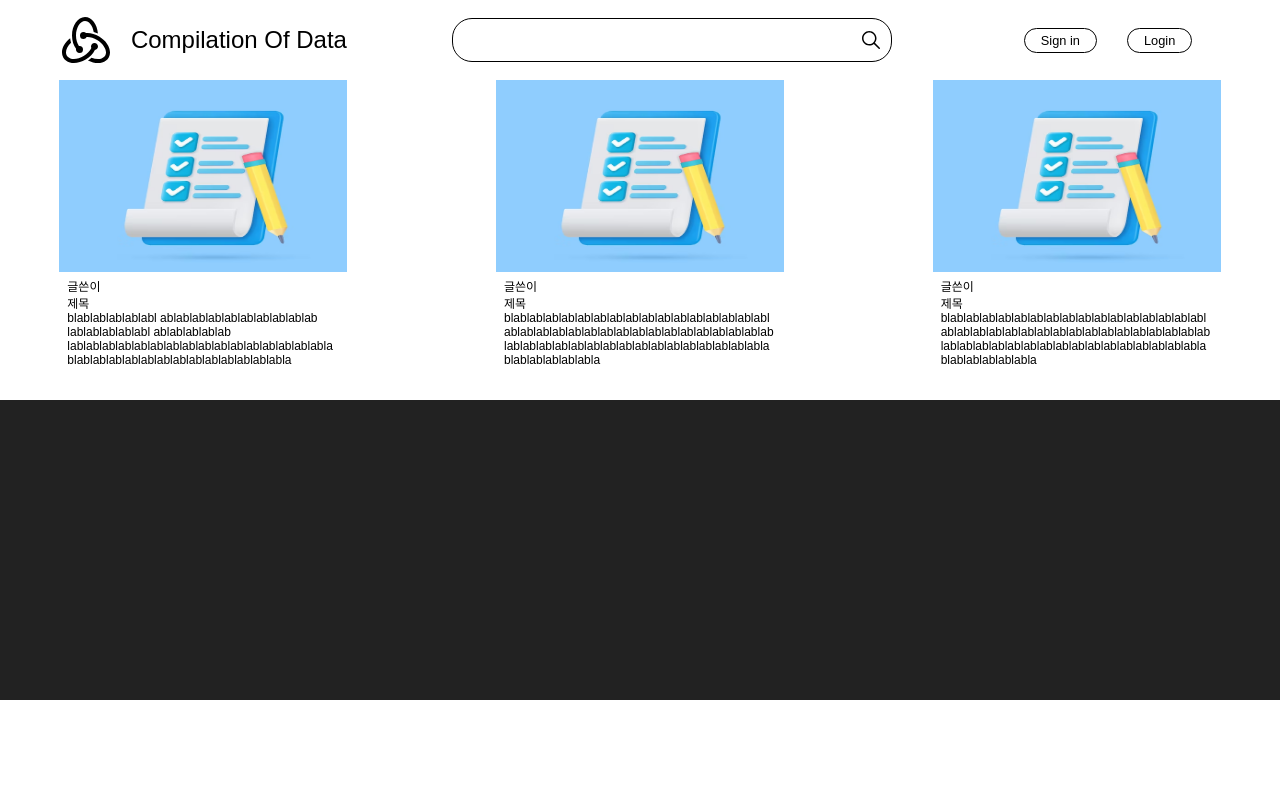
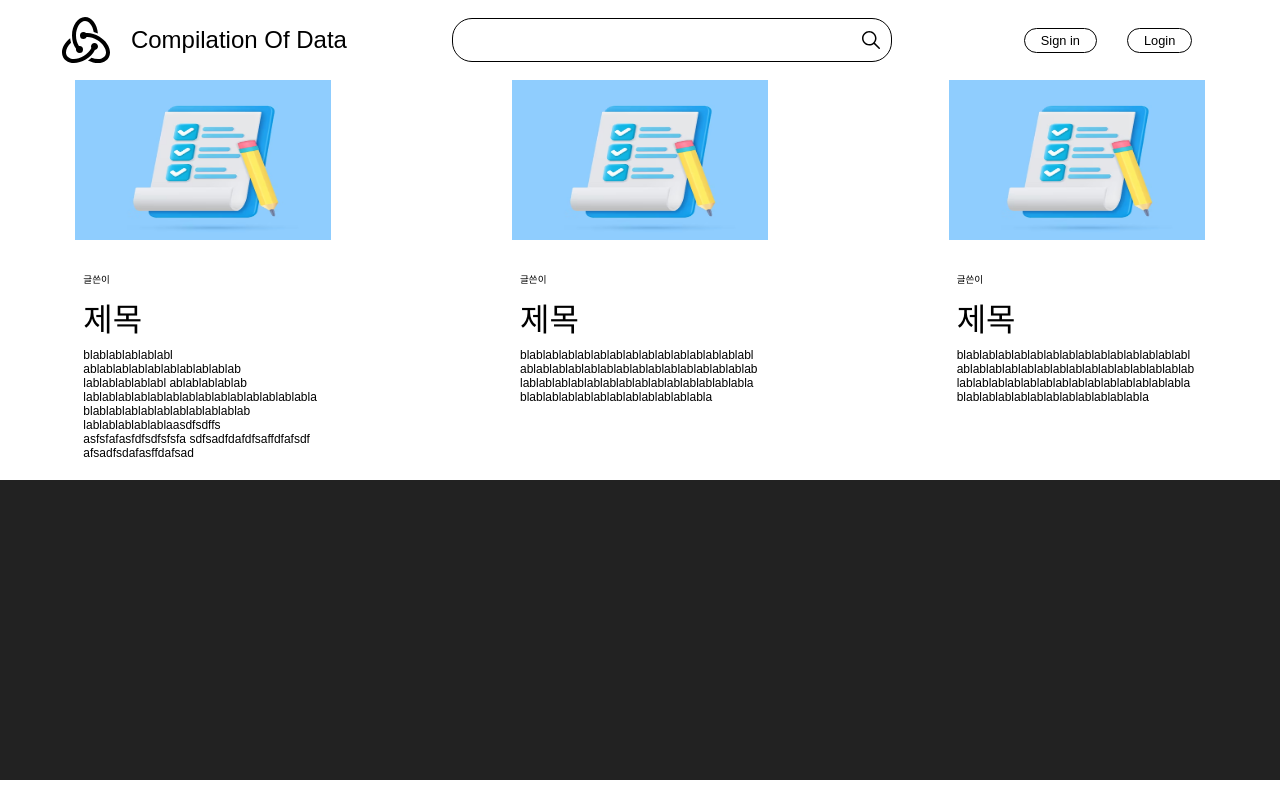
Before and after one commit to dldnsgkr/jjamphong_code, a React (Create React App) app: page / in a window 1280 px wide. Built offline with nearby package versions, Linux system fonts and the light colour scheme; a web font is replaced by a local one.

Commit message:
refactor: Add text design.

```diff
--- a/src/components/web/carousel/InfiniteCarousel.tsx
+++ b/src/components/web/carousel/InfiniteCarousel.tsx
@@ -30,13 +30,19 @@ const InfiniteCarousel = ({
         className="mySwiper"
       >
         {carouselData.map((value, key) => (
-          <SwiperSlide key={key}>
+          <SwiperSlide key={key} style={{ height: '100%' }}>
             <div className="blog-wrap">
               <img src={value.url} alt="testimage" />
               <div className="blog-wrap__text-container">
-                <span>{value.writer}</span>
-                <p>{value.title}</p>
-                <p>{value.introduceText}</p>
+                <span className="blog-wrap__text-container--writer">
+                  {value.writer}
+                </span>
+                <p className="blog-wrap__text-container--title">
+                  {value.title}
+                </p>
+                <p className="blog-wrap__text-container--introduceText">
+                  {value.introduceText}
+                </p>
               </div>
             </div>
           </SwiperSlide>
--- a/src/pages/web/Home.tsx
+++ b/src/pages/web/Home.tsx
@@ -9,7 +9,7 @@ const Home = () => {
       title: '제목',
       writer: '글쓴이',
       introduceText:
-        'blablablablablabl ablablablablablablablablablab lablablablablabl ablablablablab lablablablablablablablablablablablablablablablablablablablablablablablablablablablablablabla',
+        'blablablablablabl ablablablablablablablablablab lablablablablabl ablablablablab lablablablablablablablablablablablablablablablablablablablablablablablablab lablablablablablaasdfsdffs asfsfafasfdfsdfsfsfa sdfsadfdafdfsaffdfafsdf afsadfsdafasffdafsad',
     },
     {
       url: TestImage,
--- a/src/style/common/_reset.scss
+++ b/src/style/common/_reset.scss
@@ -9,6 +9,8 @@ body {
     font-family: 'MyFont', sans-serif;
 }
 
-body, p {
+body, div, p {
     margin: 0;
+    padding: 0;
+    border: 0;
 }
--- a/src/style/web/components/carousel/infiniteCarousel.scss
+++ b/src/style/web/components/carousel/infiniteCarousel.scss
@@ -11,24 +11,37 @@
     justify-content: center;
     align-items: center;
     .blog-wrap {
-      height: 20rem;
-      width: 18rem;
+      height: 25rem;
+      width: 16rem;
       padding: 0 1rem 0 1rem;
       img {
+        display: block;
         width: 100%;
-        height: 60%;
+        height: 40%;
       }
       .blog-wrap__text-container {
         display: flex;
         align-items: start;
         flex-direction: column;
-        padding: 0 0.5rem;
+        padding: 2rem 0.5rem;
         font-size: 12px;
         p {
           width: 100%;
           text-align: left;
           overflow-wrap: break-word;
           white-space: normal;
+        }
+        .blog-wrap__text-container--writer {
+          font-size: 0.6rem;
+          margin-bottom: 0.5rem;
+        }
+        .blog-wrap__text-container--title {
+          font-size: 2rem;
+          margin-bottom: 0.5rem;
+        }
+        .blog-wrap__text-container--introduceText {
+          font-size: 0.75rem;
+          margin-bottom: 0.5rem;
         }
       }
     }
```
